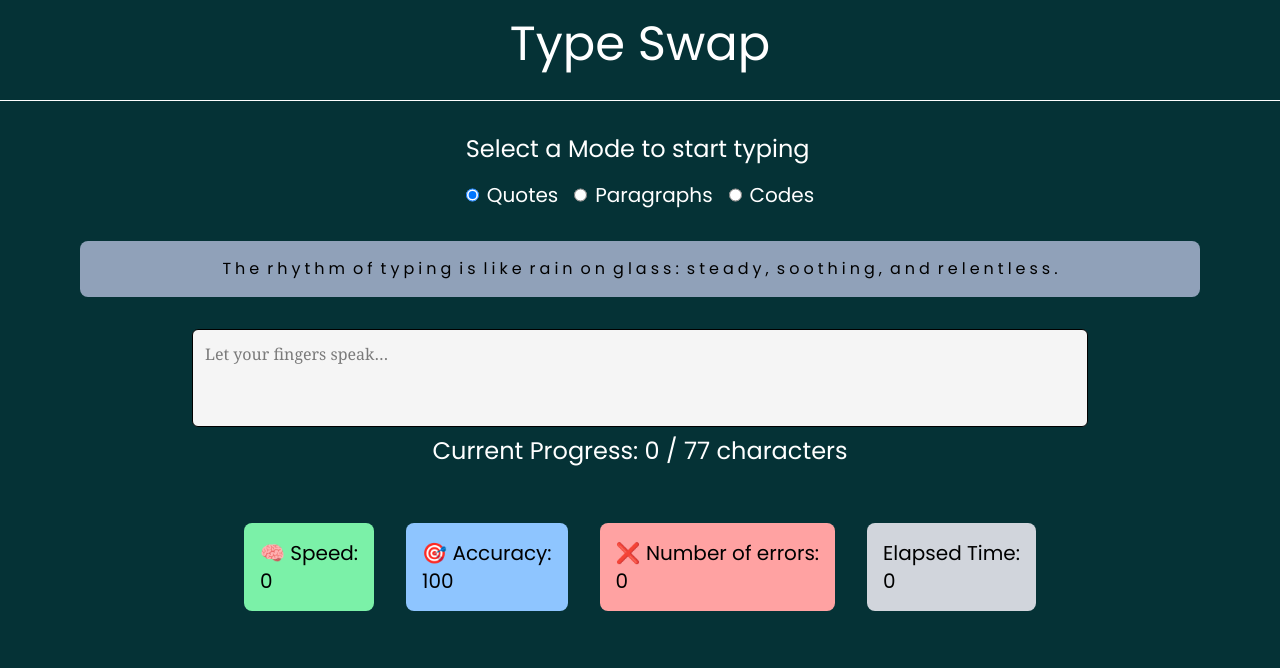
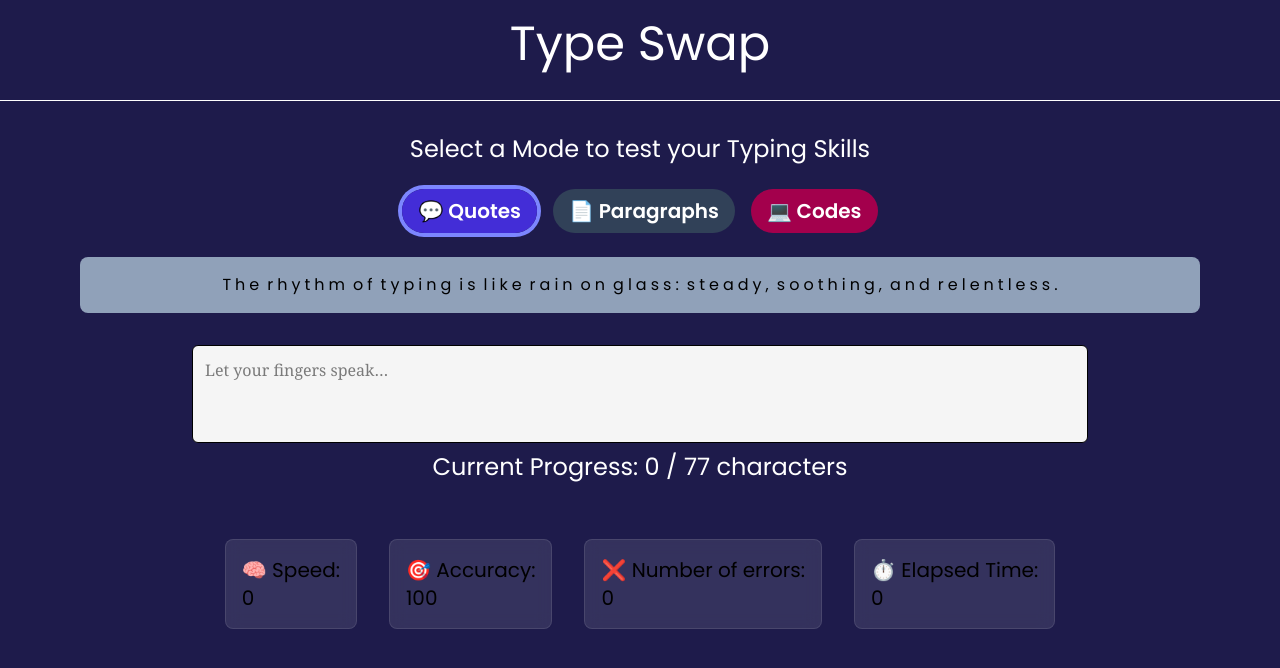
Before and after one commit to SivaKrishna6745/TypeSwap, a React (Vite) app: page / in a window 1280 px wide. Shown: the top 668 px of the page. Built offline with nearby package versions, Linux system fonts and the light colour scheme.

Commit message:
chore: cleanup unused code blocks style: update UI components with theme-based styling

```diff
--- a/src/components/MetricBox.tsx
+++ b/src/components/MetricBox.tsx
@@ -3,19 +3,14 @@ import React from 'react';
 type MetricBoxProps = {
     label: string;
     value: number;
-    color: 'red' | 'green' | 'blue' | 'gray';
 };
 
-const bgColorMap = {
-    red: 'bg-red-300',
-    green: 'bg-green-300',
-    blue: 'bg-blue-300',
-    gray: 'bg-gray-300',
-};
-
-const MetricBox = ({ label, value, color }: MetricBoxProps) => {
+const MetricBox = ({ label, value }: MetricBoxProps) => {
     return (
-        <div className={`${bgColorMap[color]} mx-4 p-4 rounded-lg text-xl`}>
+        <div
+            className="bg-white/10 backdrop-blur-sm border border-white/10
+ mx-4 p-4 rounded-lg text-xl"
+        >
             <p>{label}</p>
             <p>{value}</p>
         </div>
--- a/src/components/MetricsPanel.tsx
+++ b/src/components/MetricsPanel.tsx
@@ -11,10 +11,10 @@ type MetricsPanelProps = {
 const MetricsPanel = ({ wpm, accuracy, errors, elapsedTime }: MetricsPanelProps) => {
     return (
         <div className="flex flex-wrap">
-            <MetricBox label={'🧠 Speed:'} value={wpm} color="green" />
-            <MetricBox label={'🎯 Accuracy:'} value={accuracy} color="blue" />
-            <MetricBox label={'❌ Number of errors:'} value={errors} color="red" />
-            <MetricBox label={'Elapsed Time:'} value={elapsedTime} color="gray" />
+            <MetricBox label={'🧠 Speed:'} value={wpm} />
+            <MetricBox label={'🎯 Accuracy:'} value={accuracy} />
+            <MetricBox label={'❌ Number of errors:'} value={errors} />
+            <MetricBox label={'⏱️ Elapsed Time:'} value={elapsedTime} />
         </div>
     );
 };
--- a/src/components/ModeSwitcher.tsx
+++ b/src/components/ModeSwitcher.tsx
@@ -1,48 +1,76 @@
 import React from 'react';
 
+type Mode = 'quotes' | 'paragraphs' | 'codes';
 type ModeSwitcherProps = {
-    selectedMode: 'quotes' | 'paragraphs' | 'codes';
+    selectedMode: Mode;
     onModeChange: (value: 'quotes' | 'paragraphs' | 'codes') => void;
 };
 
-const buttonClassNames =
-    'p-4 rounded-lg cursor-pointer hover:scale-110 hover:shadow-lg hover:text-white/90 transition-all duration-200';
+const ModeColorMap: Record<Mode, string> = {
+    quotes: 'peer-checked:ring-indigo-400',
+    paragraphs: 'peer-checked:ring-slate-400',
+    codes: 'peer-checked:ring-pink-400',
+};
+
+const radioButtonLabelClassNames =
+    'text-xl text-white px-4 py-2 font-semibold rounded-full transition-all duration-300 cursor-pointer hover:scale-105 hover:shadow-md';
 
 const ModeSwitcher = ({ selectedMode, onModeChange }: ModeSwitcherProps) => {
     return (
         <div className="flex flex-col gap-4">
-            <h2 className="text-2xl text-white">Select a Mode to start typing</h2>
+            <h2 className="text-2xl text-white text-center mb-4">Select a Mode to test your Typing Skills</h2>
             <div className="flex gap-4">
-                <label className="text-xl text-white flex gap-2">
+                <div>
                     <input
                         type="radio"
                         value={'quotes'}
                         name="mode"
+                        id="quotes"
                         checked={selectedMode === 'quotes'}
                         onChange={() => onModeChange('quotes')}
+                        className="peer hidden"
                     />
-                    Quotes
-                </label>
-                <label className="text-xl text-white flex gap-2">
+                    <label
+                        htmlFor="quotes"
+                        className={`${radioButtonLabelClassNames} ${ModeColorMap[selectedMode]} peer-checked:ring-4 bg-indigo-700 hover:bg-indigo-600`}
+                    >
+                        💬 Quotes
+                    </label>
+                </div>
+                <div>
                     <input
                         type="radio"
                         value={'paragraphs'}
                         name="mode"
+                        id="paragraphs"
                         checked={selectedMode === 'paragraphs'}
                         onChange={() => onModeChange('paragraphs')}
+                        className="peer hidden"
                     />
-                    Paragraphs
-                </label>
-                <label className="text-xl text-white flex gap-2">
+                    <label
+                        htmlFor="paragraphs"
+                        className={`${radioButtonLabelClassNames} ${ModeColorMap[selectedMode]} peer-checked:ring-4 bg-slate-700 hover:bg-slate-600`}
+                    >
+                        📄 Paragraphs
+                    </label>
+                </div>
+                <div>
                     <input
                         type="radio"
                         value={'codes'}
                         name="mode"
+                        id="codes"
                         checked={selectedMode === 'codes'}
                         onChange={() => onModeChange('codes')}
+                        className="peer hidden"
                     />
-                    Codes
-                </label>
+                    <label
+                        htmlFor="codes"
+                        className={`${radioButtonLabelClassNames} ${ModeColorMap[selectedMode]} peer-checked:ring-4 bg-pink-800 hover:bg-pink-700`}
+                    >
+                        💻 Codes
+                    </label>
+                </div>
             </div>
         </div>
     );
--- a/src/index.css
+++ b/src/index.css
@@ -2,5 +2,18 @@
 
 :root {
     font-family: 'Poppins', sans-serif;
-    background-color: #053236;
+    background-color: #1e1b4b;
 }
+
+:root:has(.mode-quotes) {
+    background-color: #1c1a40;
+    color: #c2c6f0;
+}
+:root:has(.mode-paragraphs) {
+    background-color: #0f172a;
+    color: #bac8d9;
+}
+:root:has(.mode-codes) {
+    background-color: #500724;
+    color: #f0b4d6;
+}
```
